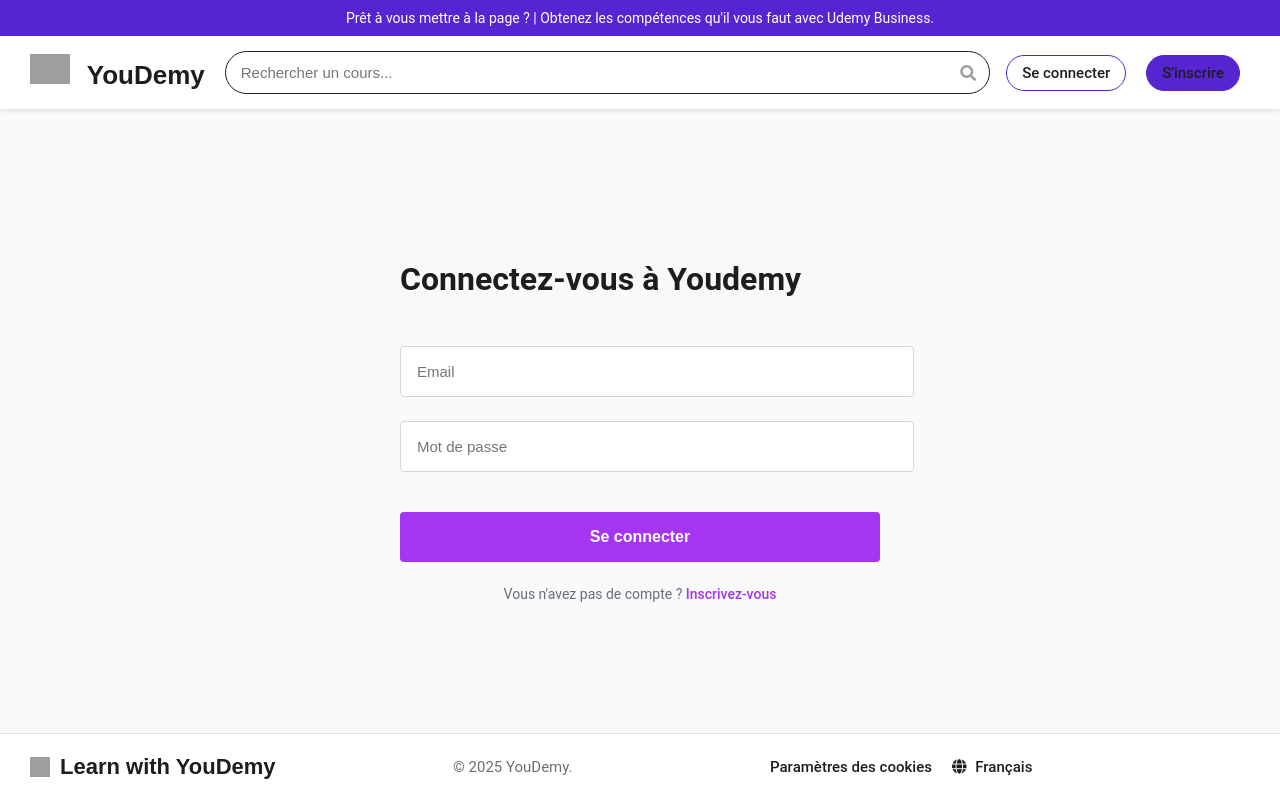
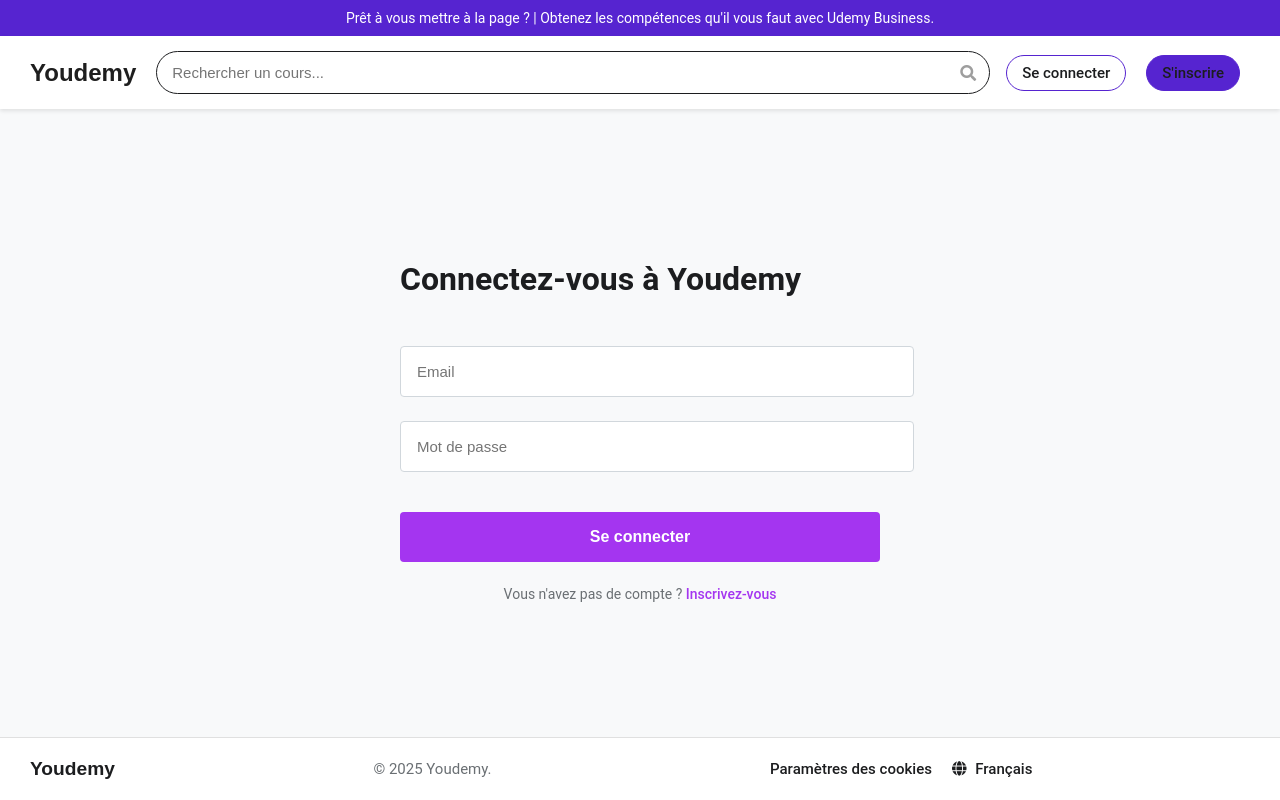
Before and after one commit to nolongeraregistereduser/YouDemy, a PHP site: page /auth.php in a window 1280 px wide. Run offline with PHP 8.4, Linux system fonts and the light colour scheme; grey boxes are pictures that could not be loaded.

Commit message:
Fixing Footer

```diff
--- a/includes/footer.php
+++ b/includes/footer.php
@@ -8,14 +8,11 @@
  </head>
  <body>
   <div class="footer">
-   <div class="logo">
-    <img src="/Youdemy/assets/images/logo.png" alt="YouDemy logo" height="20" width="20"/>
-    <span>
-     Learn with YouDemy
-    </span>
+   <div class="logo" style="font-family: 'Poppins', sans-serif; font-weight: 600; font-size: 1.2rem;">
+    Youdemy
    </div>
    <div class="center-text">
-    © 2025 YouDemy.
+    © 2025 Youdemy.
    </div>
    <div class="right-section">
     <a href="#">
--- a/includes/navbar.php
+++ b/includes/navbar.php
@@ -6,9 +6,8 @@
 </div>
 <div class="header">
     <div class="logo">
-        <a href="/Youdemy/index.php">
-            <img src="/Youdemy/assets/images/logo.png" alt="YouDemy Logo">
-            YouDemy
+        <a href="/Youdemy/index.php" style="text-decoration: none; font-family: 'Poppins', sans-serif; font-weight: 600; font-size: 1.5rem; color: #1e1e1e;">
+            Youdemy
         </a>
     </div>
     <div class="search-bar">
```
